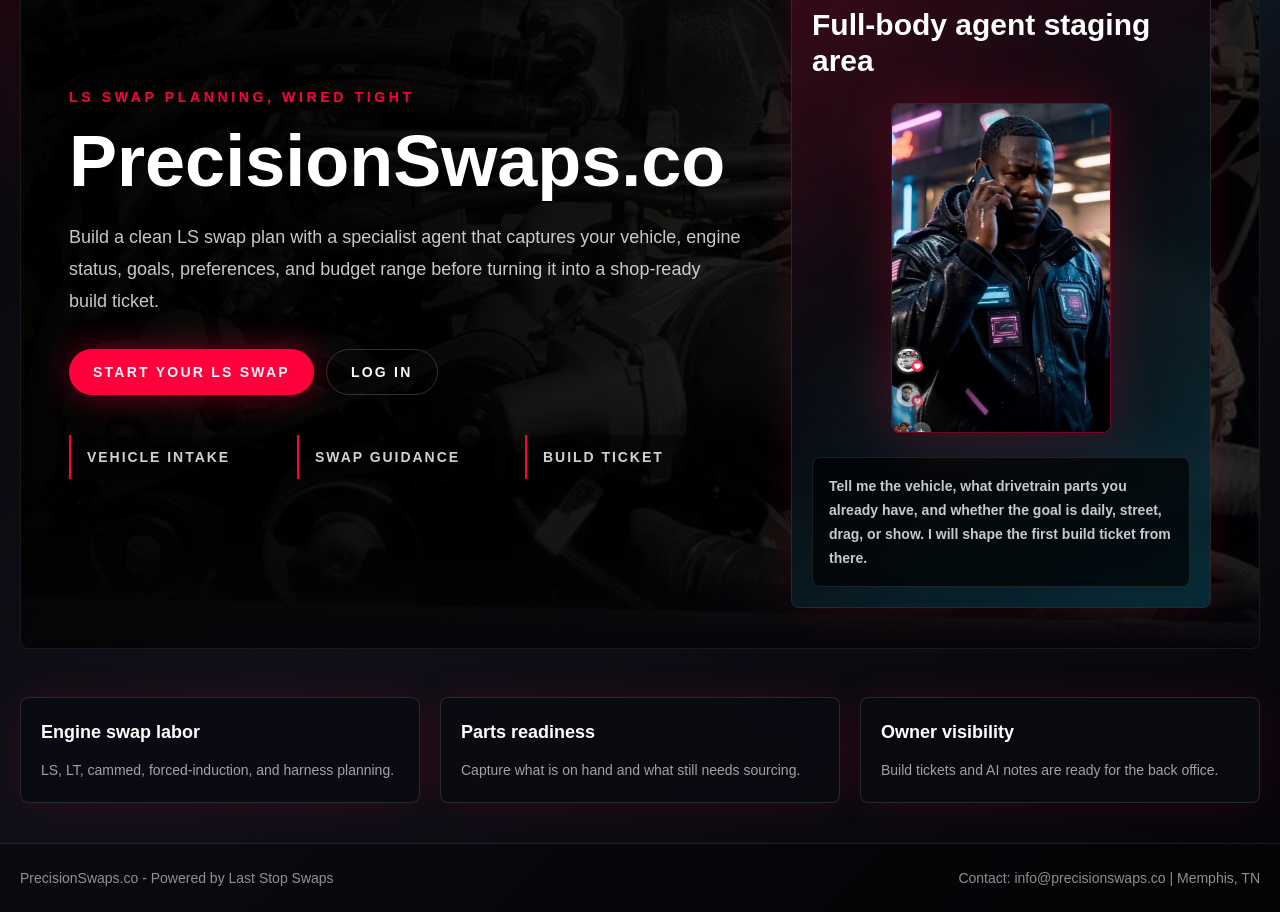
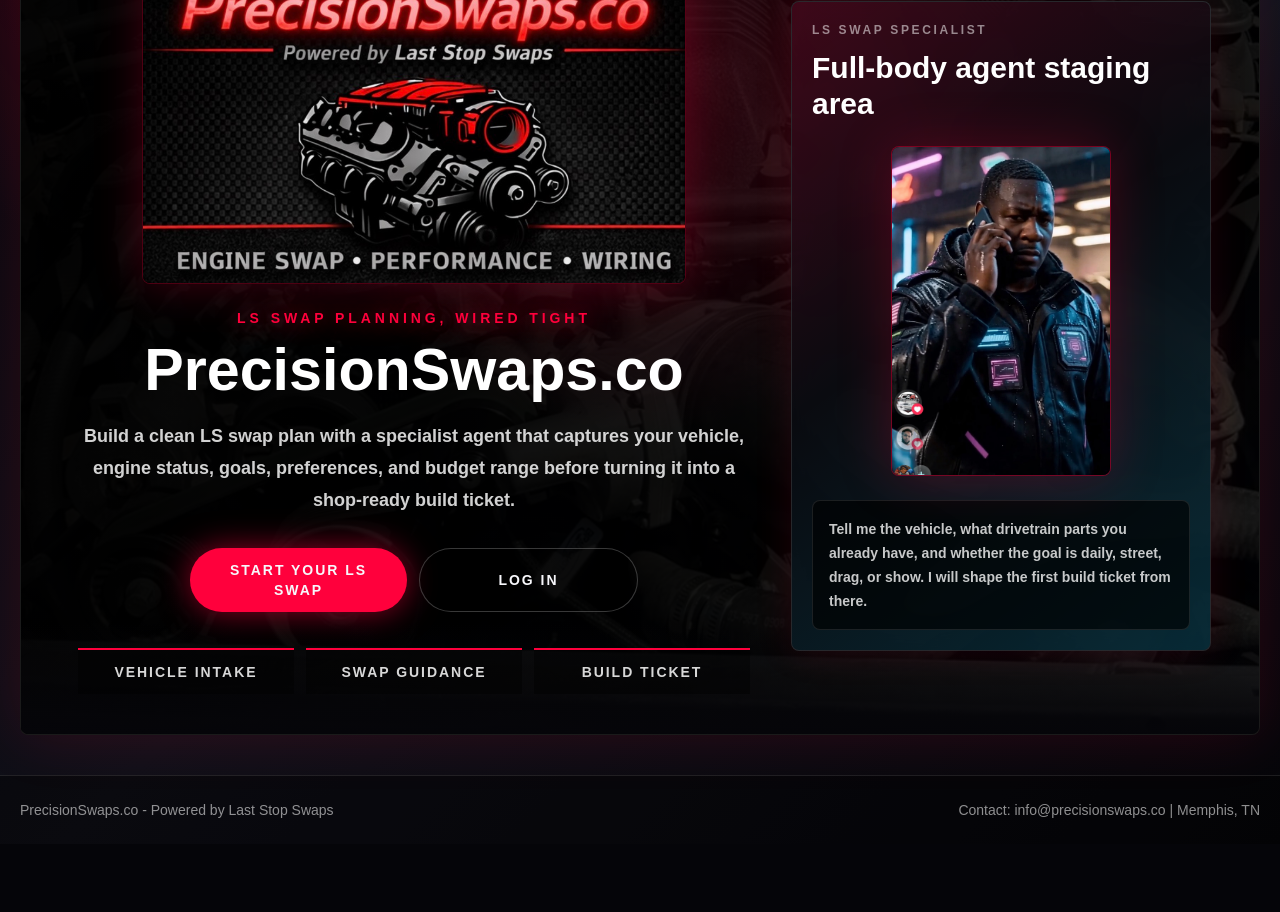
Before and after one commit to AutoXstrades/precisionswaps, a Next.js app: page / in a window 1280 px wide. Shown: the part 220-1132 px from the top of the page. After the commit the page ends 1064 px from the top, so only its background shows below. Built offline with nearby package versions, Linux system fonts and the light colour scheme; no server answers.

Commit message:
Align homepage hero with logo reference

```diff
--- a/app/page.tsx
+++ b/app/page.tsx
@@ -3,52 +3,63 @@ import Link from "next/link";
 
 export default function HomePage() {
   return (
-    <div className="space-y-8 sm:space-y-12">
-      <section className="relative overflow-hidden rounded-[8px] border border-white/10 bg-black">
+    <div>
+      <section className="relative overflow-hidden rounded-[8px] border border-white/10 bg-black shadow-[0_0_60px_rgba(255,0,60,0.14)]">
         <Image
           src="/images/background-engine.jpeg"
           alt="LS engine bay"
           fill
           priority
-          className="object-cover opacity-45"
+          className="object-cover opacity-36"
           sizes="100vw"
         />
-        <div className="absolute inset-0 bg-[linear-gradient(90deg,rgba(0,0,0,0.94)_0%,rgba(0,0,0,0.78)_46%,rgba(0,0,0,0.42)_100%)]" />
+        <div className="absolute inset-0 bg-[radial-gradient(circle_at_50%_18%,rgba(255,0,60,0.18),transparent_23rem),linear-gradient(90deg,rgba(0,0,0,0.92)_0%,rgba(0,0,0,0.78)_49%,rgba(0,0,0,0.52)_100%)]" />
         <div className="absolute inset-x-0 bottom-0 h-28 bg-gradient-to-t from-[#050509] to-transparent" />
 
         <div className="relative grid max-w-full min-h-[calc(100svh-8rem)] items-center gap-8 px-4 py-8 sm:px-8 sm:py-10 lg:grid-cols-[minmax(0,1fr)_minmax(20rem,26.25rem)] lg:px-12">
-          <div className="min-w-0 w-full max-w-[calc(100vw_-_4rem)] sm:max-w-3xl">
-            <p className="mb-4 text-[0.68rem] font-black uppercase tracking-[0.1em] text-[#FF003C] sm:text-sm sm:tracking-[0.26em]">
+          <div className="mx-auto flex min-w-0 w-full max-w-[calc(100vw_-_4rem)] flex-col items-center text-center sm:max-w-3xl">
+            <div className="relative aspect-[1005/602] w-full max-w-[28rem] overflow-hidden rounded-[8px] border border-[#FF003C]/30 bg-black/65 shadow-[0_0_46px_rgba(255,0,60,0.26)] sm:max-w-[34rem]">
+              <Image
+                src="/images/precisionswaps-logo.jpeg"
+                alt="PrecisionSwaps.co powered by Last Stop Swaps logo"
+                fill
+                priority
+                className="object-cover"
+                sizes="(max-width: 768px) calc(100vw - 4rem), 34rem"
+              />
+            </div>
+
+            <p className="mt-6 text-[0.72rem] font-black uppercase tracking-[0.18em] text-[#FF003C] neon-text sm:text-sm sm:tracking-[0.28em]">
               LS swap planning, wired tight
             </p>
-            <h1 className="max-w-full break-words text-[clamp(0.98rem,5.2vw,4rem)] font-black leading-[1.08] text-white [overflow-wrap:anywhere] sm:text-6xl lg:text-7xl">
+            <h1 className="mt-3 max-w-full whitespace-nowrap text-[clamp(1.8rem,5.4vw,3.7rem)] font-black leading-[1.02] text-white">
               PrecisionSwaps.co
             </h1>
-            <p className="mt-5 max-w-full text-base leading-7 text-white/78 sm:max-w-2xl sm:text-lg sm:leading-8">
+            <p className="mt-5 max-w-full text-base font-bold leading-7 text-white/82 sm:max-w-2xl sm:text-lg sm:leading-8">
               Build a clean LS swap plan with a specialist agent that captures
               your vehicle, engine status, goals, preferences, and budget range
               before turning it into a shop-ready build ticket.
             </p>
 
-            <div className="mt-8 flex flex-col gap-3 sm:flex-row">
+            <div className="mt-8 flex w-full max-w-md flex-col justify-center gap-3 sm:flex-row">
               <Link
                 href="/signup"
-                className="flex min-h-11 items-center justify-center rounded-full bg-[#FF003C] px-4 py-3 text-center text-xs font-black uppercase leading-5 tracking-[0.02em] text-white shadow-[0_0_32px_rgba(255,0,60,0.45)] transition hover:bg-[#ff2a59] sm:px-6 sm:text-sm sm:tracking-[0.16em]"
+                className="flex min-h-12 flex-1 items-center justify-center rounded-full bg-[#FF003C] px-5 py-3 text-center text-xs font-black uppercase leading-5 tracking-[0.08em] text-white shadow-[0_0_32px_rgba(255,0,60,0.56)] transition hover:bg-[#ff2a59] sm:text-sm sm:tracking-[0.14em]"
               >
                 Start Your LS Swap
               </Link>
               <Link
                 href="/login"
-                className="flex min-h-11 items-center justify-center rounded-full border border-white/18 px-4 py-3 text-center text-xs font-black uppercase leading-5 tracking-[0.02em] text-white/80 transition hover:border-[#FF003C]/70 hover:text-white sm:px-6 sm:text-sm sm:tracking-[0.16em]"
+                className="flex min-h-12 flex-1 items-center justify-center rounded-full border border-white/22 bg-black/35 px-5 py-3 text-center text-xs font-black uppercase leading-5 tracking-[0.08em] text-white/84 transition hover:border-[#FF003C]/70 hover:text-white sm:text-sm sm:tracking-[0.14em]"
               >
                 Log In
               </Link>
             </div>
 
-            <div className="mt-10 grid max-w-2xl gap-3 sm:grid-cols-3">
+            <div className="mt-9 grid w-full max-w-2xl gap-3 sm:grid-cols-3">
               {["Vehicle intake", "Swap guidance", "Build ticket"].map((item) => (
-                <div key={item} className="border-l-2 border-[#FF003C] bg-black/42 px-4 py-3">
-                  <p className="text-xs font-black uppercase tracking-[0.08em] text-white/82 sm:text-sm sm:tracking-[0.14em]">
+                <div key={item} className="border-t-2 border-[#FF003C] bg-black/46 px-4 py-3">
+                  <p className="text-xs font-black uppercase tracking-[0.08em] text-white/84 sm:text-sm sm:tracking-[0.14em]">
                     {item}
                   </p>
                 </div>
@@ -89,19 +100,6 @@ export default function HomePage() {
           </div>
         </div>
       </section>
-
-      <section className="grid gap-5 md:grid-cols-3">
-        {[
-          ["Engine swap labor", "LS, LT, cammed, forced-induction, and harness planning."],
-          ["Parts readiness", "Capture what is on hand and what still needs sourcing."],
-          ["Owner visibility", "Build tickets and AI notes are ready for the back office."],
-        ].map(([title, copy]) => (
-          <div key={title} className="neon-panel rounded-[8px] p-5">
-            <p className="text-lg font-black text-white">{title}</p>
-            <p className="mt-3 text-sm leading-6 text-white/62">{copy}</p>
-          </div>
-        ))}
-      </section>
     </div>
   );
 }
```
